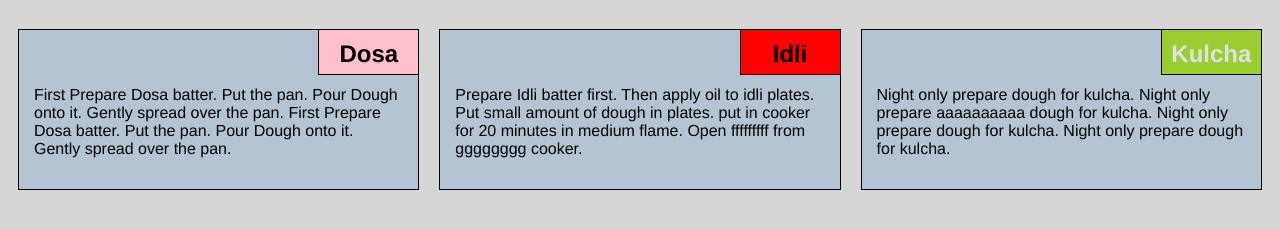
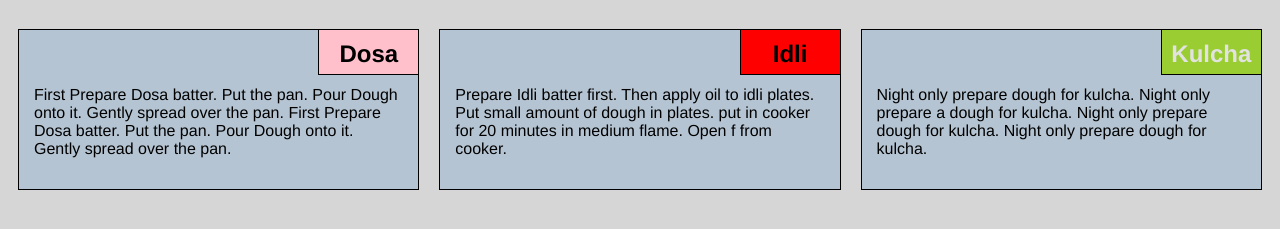
Before and after one commit to arunaravikr/assignment2, a plain HTML site: page index.html in a window 1280 px wide. Shown: the part 61-290 px from the top of the page. Drawn offline with Linux system fonts and the light colour scheme.

Commit message:
Update index.html

```diff
--- a/index.html
+++ b/index.html
@@ -23,7 +23,7 @@
             <section class="f2">
                 <h2>Idli</h2>
                 <p>
-                    Prepare Idli batter first. Then apply oil to idli plates. Put small amount of dough in plates. put in cooker for 20 minutes in medium flame. Open fffffffff from gggggggg cooker.
+                    Prepare Idli batter first. Then apply oil to idli plates. Put small amount of dough in plates. put in cooker for 20 minutes in medium flame. Open f from  cooker.
                 </p>
             </section>
         </div>
@@ -31,7 +31,7 @@
             <section class="n3">
                 <h2>Kulcha</h2>
                 <p>
-					Night only prepare dough for kulcha. Night only prepare aaaaaaaaaa dough for kulcha. Night only prepare dough for kulcha. Night only prepare dough for kulcha.
+					Night only prepare dough for kulcha. Night only prepare a dough for kulcha. Night only prepare dough for kulcha. Night only prepare dough for kulcha.
                 </p>
             </section>
         </div>
```
